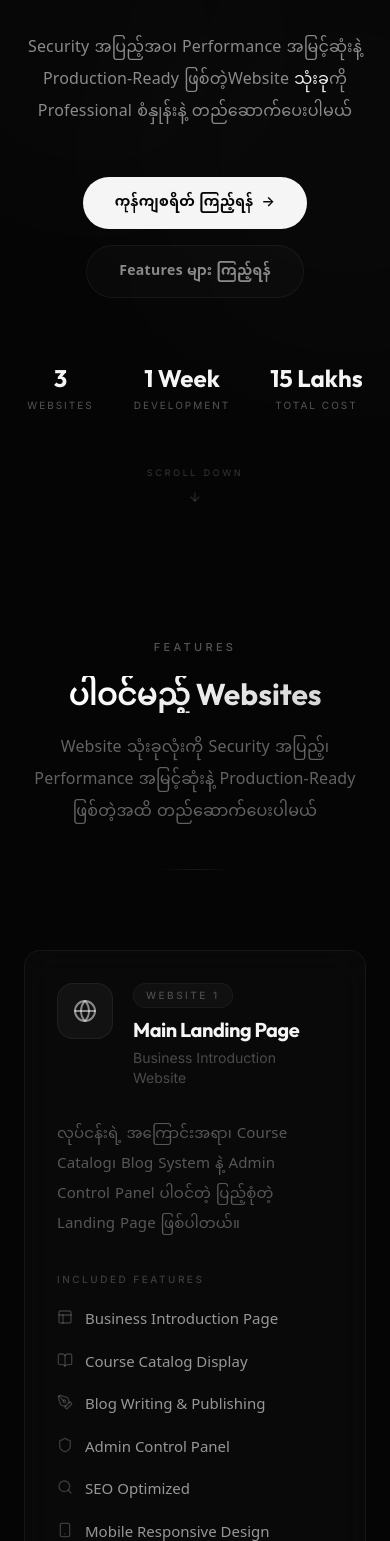
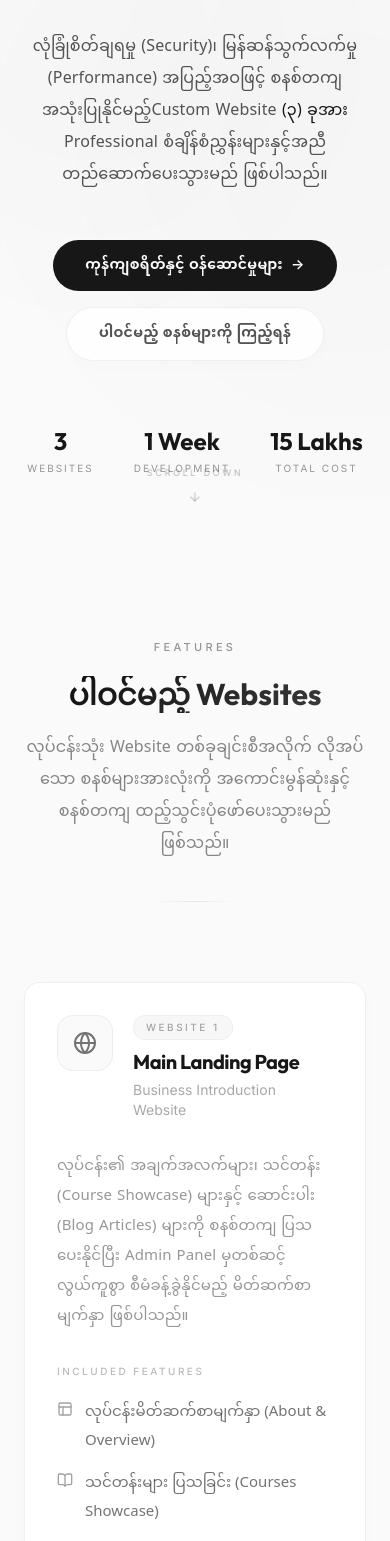
Before and after one commit to devbasestudio/careerlink-quotation, a React (Vite) app: page / in a window 390 px wide. Shown: the part 307-1848 px from the top of the page. Built offline with nearby package versions, Linux system fonts and the light colour scheme; a web font is replaced by a local one.

Commit message:
Update website to light theme and polish Myanmar/English translations

```diff
--- a/src/App.tsx
+++ b/src/App.tsx
@@ -27,10 +27,10 @@ function App() {
             className="group flex items-center gap-3 justify-end"
             aria-label={item.label}
           >
-            <span className="text-[10px] tracking-[0.15em] uppercase text-muted/0 transition-all duration-300 group-hover:text-muted/60 translate-x-2 group-hover:translate-x-0">
+            <span className="text-[10px] tracking-[0.15em] uppercase text-black/0 transition-all duration-300 group-hover:text-black/60 translate-x-2 group-hover:translate-x-0">
               {item.label}
             </span>
-            <span className="w-2 h-2 rounded-full bg-white/15 transition-all duration-300 group-hover:bg-white/50 group-hover:shadow-[0_0_8px_rgba(255,255,255,0.2)]" />
+            <span className="w-2 h-2 rounded-full bg-black/15 transition-all duration-300 group-hover:bg-black/50 group-hover:shadow-[0_0_8px_rgba(0,0,0,0.1)]" />
           </a>
         ))}
       </nav>
--- a/src/components/FeaturesSection.tsx
+++ b/src/components/FeaturesSection.tsx
@@ -42,14 +42,14 @@ const websites: WebsiteData[] = [
     title: 'Main Landing Page',
     subtitle: 'Business Introduction Website',
     description:
-      'လုပ်ငန်းရဲ့ အကြောင်းအရာ၊ Course Catalog၊ Blog System နဲ့ Admin Control Panel ပါဝင်တဲ့ ပြည့်စုံတဲ့ Landing Page ဖြစ်ပါတယ်။',
+      'လုပ်ငန်း၏ အချက်အလက်များ၊ သင်တန်း (Course Showcase) များနှင့် ဆောင်းပါး (Blog Articles) များကို စနစ်တကျ ပြသပေးနိုင်ပြီး Admin Panel မှတစ်ဆင့် လွယ်ကူစွာ စီမံခန့်ခွဲနိုင်မည့် မိတ်ဆက်စာမျက်နှာ ဖြစ်ပါသည်။',
     features: [
-      { icon: Layout, text: 'Business Introduction Page' },
-      { icon: BookOpen, text: 'Course Catalog Display' },
-      { icon: PenTool, text: 'Blog Writing & Publishing' },
-      { icon: Shield, text: 'Admin Control Panel' },
-      { icon: Search, text: 'SEO Optimized' },
-      { icon: Smartphone, text: 'Mobile Responsive Design' },
+      { icon: Layout, text: 'လုပ်ငန်းမိတ်ဆက်စာမျက်နှာ (About & Overview)' },
+      { icon: BookOpen, text: 'သင်တန်းများ ပြသခြင်း (Courses Showcase)' },
+      { icon: PenTool, text: 'ဆောင်းပါးများ ရေးသားတင်ခြင်း (Blog & Articles)' },
+      { icon: Shield, text: 'အုပ်ချုပ်သူအဖွဲ့ဝင် စီမံခန့်ခွဲရေးစနစ် (Admin Control Panel)' },
+      { icon: Search, text: 'ရှာဖွေမှုစနစ် အကောင်းဆုံးဖြစ်အောင် ပြင်ဆင်ခြင်း (SEO Optimization)' },
+      { icon: Smartphone, text: 'ဖုန်းနှင့် Tablet များတွင် သပ်ရပ်စွာပြသခြင်း (Responsive Layout)' },
     ],
     Icon: Globe,
   },
@@ -58,14 +58,14 @@ const websites: WebsiteData[] = [
     title: 'BJT Learning Platform',
     subtitle: 'Japanese Language Learning Platform',
     description:
-      'BJT (Business Japanese Test) အတွက် ရည်ရွယ်ထားတဲ့ ပြည့်စုံတဲ့ Learning Platform ဖြစ်ပြီး 12-Week Study Plan၊ Video Lessons နဲ့ Quiz System တွေ ပါဝင်ပါတယ်။',
+      'BJT (Business Japanese Test) စာမေးပွဲအတွက် အဆင့်သင့်လေ့လာနိုင်သော Platform တစ်ခုဖြစ်ပြီး ၁၂ ပတ်စာ သင်ခန်းစာဇယား (Study Plan)၊ ဗီဒီယိုသင်ခန်းစာများနှင့် စမ်းသပ်စစ်ဆေးမှုများ (Quiz & Exam) ပါဝင်ပါသည်။',
     features: [
-      { icon: BookOpen, text: '12-Week Study Plan' },
-      { icon: Video, text: 'Video Lessons Upload' },
-      { icon: Brain, text: 'Vocabulary Learning System' },
-      { icon: HelpCircle, text: 'Quiz System' },
-      { icon: ClipboardCheck, text: 'Exam System' },
-      { icon: BarChart3, text: 'Progress Tracking' },
+      { icon: BookOpen, text: '၁၂ ပတ်စာ သင်ခန်းစာဇယား (12-Week Study Plan)' },
+      { icon: Video, text: 'သင်ကြားရေးဗီဒီယိုများ တင်ခြင်း (Video Lessons Upload)' },
+      { icon: Brain, text: 'ဝေါဟာရများ လေ့လာဆန်းစစ်ခြင်းစနစ် (Vocab System)' },
+      { icon: HelpCircle, text: 'ဉာဏ်စမ်းစနစ် (Quiz System)' },
+      { icon: ClipboardCheck, text: 'စာမေးပွဲစစ်ဆေးခြင်းစနစ် (Exam System)' },
+      { icon: BarChart3, text: 'လေ့လာမှုတိုးတက်မှု ခြေရာခံခြင်းစနစ် (Progress Tracking)' },
     ],
     Icon: BookOpen,
   },
@@ -74,14 +74,14 @@ const websites: WebsiteData[] = [
     title: 'JLPT N2 Platform',
     subtitle: 'JLPT N2 Level Learning Platform',
     description:
-      'JLPT N2 Level အတွက် ရည်ရွယ်ထားတဲ့ Learning Platform ဖြစ်ပြီး BJT Platform ရဲ့ Feature အားလုံးအပြင် Authentication၊ Payment Integration နဲ့ Messenger Integration တွေ ထပ်မံပါဝင်ပါတယ်။',
+      'JLPT N2 level အတွက် သီးသန့်တည်ဆောက်ထားသော Learning Platform ဖြစ်ပြီး BJT ၏ စနစ်များအပြင် Google Login၊ Device ကန့်သတ်ချက်စနစ်၊ Payment စနစ်များနှင့် Messenger Integration များ ပါဝင်ပါသည်။',
     features: [
-      { icon: BookOpen, text: 'BJT Platform ရဲ့ Feature အားလုံး' },
-      { icon: LogIn, text: 'Google Login Authentication' },
-      { icon: MonitorSmartphone, text: 'Device Limit Control' },
-      { icon: MessageCircle, text: 'Messenger Link Integration' },
-      { icon: CreditCard, text: 'Website Payment System' },
-      { icon: Send, text: 'Messenger Payment Redirect' },
+      { icon: BookOpen, text: 'BJT Platform ရှိ စနစ်များအားလုံး ပါဝင်ခြင်း' },
+      { icon: LogIn, text: 'လုံခြုံစိတ်ချရသော Google ဖြင့် ဝင်ရောက်ခြင်းစနစ် (Google Login)' },
+      { icon: MonitorSmartphone, text: 'အကောင့်တစ်ခုတွင် စက်ပစ္စည်းသုံးစွဲမှု ကန့်သတ်ခြင်းစနစ် (Device Limit)' },
+      { icon: MessageCircle, text: 'စာမျက်နှာ Messenger သို့ တိုက်ရိုက်ချိတ်ဆက်ခြင်း (Messenger Link)' },
+      { icon: CreditCard, text: 'ဝဘ်ဆိုက်အတွင်း ငွေပေးချေမှုစနစ် (Website Payment System)' },
+      { icon: Send, text: 'Messenger မှတစ်ဆင့် ငွေပေးချေရန် ခေါ်ယူခြင်း (Messenger Payment)' },
     ],
     Icon: Target,
   },
@@ -103,11 +103,11 @@ function WebsiteCard({ website, index }: { website: WebsiteData; index: number }
       {/* Header */}
       <div className="flex items-start gap-5 mb-8">
         <div className="icon-container icon-container-lg">
-          <Icon className="w-6 h-6 text-white/50" />
+          <Icon className="w-6 h-6 text-neutral-500" />
         </div>
         <div className="flex-1">
           <div className="flex items-center gap-3 mb-2">
-            <span className="text-[10px] tracking-[0.25em] uppercase text-muted/50 font-medium bg-white/[0.03] px-3 py-1 rounded-full border border-white/[0.04]">
+            <span className="text-[10px] tracking-[0.25em] uppercase text-muted/50 font-medium bg-black/[0.03] px-3 py-1 rounded-full border border-black/[0.04]">
               Website {website.id}
             </span>
           </div>
@@ -136,7 +136,7 @@ function WebsiteCard({ website, index }: { website: WebsiteData; index: number }
                 key={feature.text}
                 className="flex items-start gap-3 group"
               >
-                <FeatureIcon className="w-4 h-4 text-white/20 mt-0.5 flex-shrink-0 transition-colors duration-300 group-hover:text-white/50" />
+                <FeatureIcon className="w-4 h-4 text-neutral-400 mt-0.5 flex-shrink-0 transition-colors duration-300 group-hover:text-secondary" />
                 <span className="mm-text-sm text-secondary/60 transition-colors duration-300 group-hover:text-secondary/90">
                   {feature.text}
                 </span>
@@ -156,7 +156,7 @@ export function FeaturesSection() {
         <SectionHeader
           label="Features"
           title="ပါဝင်မည့် Websites"
-          subtitle="Website သုံးခုလုံးကို Security အပြည့်၊ Performance အမြင့်ဆုံးနဲ့ Production-Ready ဖြစ်တဲ့အထိ တည်ဆောက်ပေးပါမယ်"
+          subtitle="လုပ်ငန်းသုံး Website တစ်ခုချင်းစီအလိုက် လိုအပ်သော စနစ်များအားလုံးကို အကောင်းမွန်ဆုံးနှင့် စနစ်တကျ ထည့်သွင်းပုံဖော်ပေးသွားမည် ဖြစ်သည်။"
         />
 
         <div className="space-y-6">
--- a/src/components/HeroSection.tsx
+++ b/src/components/HeroSection.tsx
@@ -12,8 +12,8 @@ export function HeroSection() {
     >
       {/* Background elements */}
       <div className="absolute inset-0 pointer-events-none">
-        <div className="absolute top-1/4 left-1/4 w-[500px] h-[500px] bg-white/[0.015] rounded-full blur-[100px] animate-float" />
-        <div className="absolute bottom-1/3 right-1/4 w-[400px] h-[400px] bg-white/[0.01] rounded-full blur-[80px] animate-float" style={{ animationDelay: '3s' }} />
+        <div className="absolute top-1/4 left-1/4 w-[500px] h-[500px] bg-black/[0.015] rounded-full blur-[100px] animate-float" />
+        <div className="absolute bottom-1/3 right-1/4 w-[400px] h-[400px] bg-black/[0.01] rounded-full blur-[80px] animate-float" style={{ animationDelay: '3s' }} />
       </div>
 
       {/* Grid pattern */}
@@ -21,7 +21,7 @@ export function HeroSection() {
         className="absolute inset-0 pointer-events-none opacity-[0.025]"
         style={{
           backgroundImage:
-            'linear-gradient(rgba(255,255,255,0.15) 1px, transparent 1px), linear-gradient(90deg, rgba(255,255,255,0.15) 1px, transparent 1px)',
+            'linear-gradient(rgba(0,0,0,0.15) 1px, transparent 1px), linear-gradient(90deg, rgba(0,0,0,0.15) 1px, transparent 1px)',
           backgroundSize: '80px 80px',
         }}
       />
@@ -33,7 +33,7 @@ export function HeroSection() {
             isVisible ? 'animate-fade-in-up' : 'opacity-0'
           }`}
         >
-          <Sparkles className="w-3.5 h-3.5 text-white/40" />
+          <Sparkles className="w-3.5 h-3.5 text-neutral-400" />
           <span className="text-[11px] tracking-[0.25em] uppercase text-muted font-medium">
             Project Quotation
           </span>
@@ -48,7 +48,7 @@ export function HeroSection() {
         >
           <span className="gradient-text-bright">Website</span>
           <br />
-          <span className="text-secondary/50 mm-heading text-4xl md:text-5xl lg:text-6xl">တည်ဆောက်ခြင်း</span>
+          <span className="text-secondary/60 mm-heading text-4xl md:text-5xl lg:text-6xl">ဖွံ့ဖြိုးတိုးတက်ရေး အဆိုပြုလွှာ</span>
         </h1>
 
         {/* Description */}
@@ -58,9 +58,9 @@ export function HeroSection() {
           }`}
           style={{ animationDelay: '200ms' }}
         >
-          Security အပြည့်အဝ၊ Performance အမြင့်ဆုံးနဲ့ Production-Ready ဖြစ်တဲ့
+          လုံခြုံစိတ်ချရမှု (Security)၊ မြန်ဆန်သွက်လက်မှု (Performance) အပြည့်အဝဖြင့် စနစ်တကျ အသုံးပြုနိုင်မည့်
           <br className="hidden md:block" />
-          Website <span className="text-secondary font-medium">သုံးခု</span>ကို Professional စံနှုန်းနဲ့ တည်ဆောက်ပေးပါမယ်
+          Custom Website <span className="text-secondary font-medium">(၃) ခုအား</span> Professional စံချိန်စံညွှန်းများနှင့်အညီ တည်ဆောက်ပေးသွားမည် ဖြစ်ပါသည်။
         </p>
 
         {/* CTA buttons */}
@@ -72,18 +72,18 @@ export function HeroSection() {
         >
           <a
             href="#pricing"
-            className="group px-8 py-3.5 bg-secondary text-primary font-semibold rounded-full text-sm tracking-wide transition-all duration-400 hover:bg-white/90 hover:shadow-[0_0_40px_rgba(255,255,255,0.12)]"
+            className="group px-8 py-3.5 bg-secondary text-primary font-semibold rounded-full text-sm tracking-wide transition-all duration-400 hover:bg-neutral-800 hover:shadow-[0_8px_30px_rgba(0,0,0,0.12)]"
           >
-            <span className="mm-heading">ကုန်ကျစရိတ် ကြည့်ရန်</span>
+            <span className="mm-heading">ကုန်ကျစရိတ်နှင့် ဝန်ဆောင်မှုများ</span>
             <span className="inline-block ml-2 transition-transform duration-300 group-hover:translate-x-1">
               →
             </span>
           </a>
           <a
             href="#features"
-            className="px-8 py-3.5 glass rounded-full text-sm tracking-wide font-medium transition-all duration-400 hover:bg-white/[0.05] text-muted hover:text-secondary"
+            className="px-8 py-3.5 glass rounded-full text-sm tracking-wide font-medium transition-all duration-400 hover:bg-black/[0.03] text-muted hover:text-secondary"
           >
-            <span className="mm-heading">Features များ ကြည့်ရန်</span>
+            <span className="mm-heading">ပါဝင်မည့် စနစ်များကို ကြည့်ရန်</span>
           </a>
         </div>
 
--- a/src/components/SharedFeaturesSection.tsx
+++ b/src/components/SharedFeaturesSection.tsx
@@ -21,37 +21,37 @@ const sharedFeatures: SharedFeature[] = [
     Icon: ShieldCheck,
     title: 'Full Security',
     description:
-      'Authentication, Authorization, Data Encryption နဲ့ Security Best Practices တွေ အပြည့်အဝ ထည့်သွင်းပေးထားပါတယ်',
+      'စနစ်တကျရှိသော အကောင့်ဝင်ရောက်မှု၊ အချက်အလက်များအား ကုဒ်ပြောင်းဝှက်၍ သိမ်းဆည်းခြင်း (Data Encryption) နှင့် လုံခြုံရေးဆိုင်ရာ အကာအကွယ်များ အပြည့်အဝ ပါဝင်ပါသည်။',
   },
   {
     Icon: Zap,
     title: 'High Performance',
     description:
-      'Optimized Loading, Caching Strategy, Image Optimization နဲ့ Code Splitting ဖြင့် မြန်ဆန်စွာ Run ပါတယ်',
+      'စာမျက်နှာများ အမြန်ဆုံး ဖွင့်နိုင်ရန် ပြင်ဆင်ခြင်း၊ Caching စနစ်များ ထည့်သွင်းခြင်းနှင့် ပုံရိပ်များအား အရည်အသွေးမကျဘဲ ချုံ့ပေးခြင်းတို့ဖြင့် သွက်လက်မြန်ဆန်စွာ အသုံးပြုနိုင်ပါသည်။',
   },
   {
     Icon: Smartphone,
     title: 'Responsive Design',
     description:
-      'Phone, Tablet, Desktop အားလုံးမှာ ကောင်းမွန်စွာ Display ဖြစ်ဖို့ Responsive Design နဲ့ တည်ဆောက်ထားပါတယ်',
+      'မည်သည့် မျက်နှာပြင်အရွယ်အစားရှိသော Phone၊ Tablet နှင့် ကွန်ပျူတာများပေါ်တွင်မဆို သပ်ရပ်လှပစွာ အလိုအလျောက် ပြသပေးနိုင်ပါသည်။',
   },
   {
     Icon: Database,
     title: 'Supabase Database',
     description:
-      'Supabase Database ကို Setup လုပ်ပေးပြီး Data Management အတွက် Backend ပြည့်စုံစွာ စီစဉ်ပေးပါတယ်',
+      'လုံခြုံစိတ်ချရပြီး သွက်လက်သည့် Supabase Database စနစ်ကို စနစ်တကျ အသုံးပြု၍ သုံးစွဲသူ ဒေတာအချက်အလက်များကို ထိန်းသိမ်းပေးပါမည်။',
   },
   {
     Icon: Globe,
     title: 'Domain & SSL Setup',
     description:
-      'Custom Domain Setup လုပ်ပေးပြီး SSL Certificate ဖြင့် Secure Connection ရရှိစေပါတယ်',
+      'လုပ်ငန်းသုံး သီးသန့် Domain ချိတ်ဆက်ပေးပြီး HTTPS (SSL Secure Connection) ဖြင့် လုံခြုံရေး စိတ်ချရအောင် လုပ်ဆောင်ပေးပါမည်။',
   },
   {
     Icon: Rocket,
     title: 'Production-Ready',
     description:
-      'Data ထည့်ပြီးတဲ့အထိ အသုံးပြုလို့ရတဲ့ Production-Ready State အထိ Support ပေးပါမယ်',
+      'အချက်အလက်များနှင့် ဗီဒီယိုများ အားလုံး ထည့်သွင်းပြီးသည်နှင့် ချက်ချင်း အဆင်သင့် အသုံးပြုနိုင်သည့် အခြေအနေအထိ ပံ့ပိုးပေးသွားပါမည်။',
   },
 ];
 
@@ -61,15 +61,15 @@ export function SharedFeaturesSection() {
   return (
     <section id="shared-features" className="py-24 md:py-32 px-6 relative section-pattern">
       <div className="absolute inset-0 pointer-events-none">
-        <div className="absolute top-0 left-0 right-0 h-px bg-gradient-to-r from-transparent via-white/[0.05] to-transparent" />
-        <div className="absolute bottom-0 left-0 right-0 h-px bg-gradient-to-r from-transparent via-white/[0.05] to-transparent" />
+        <div className="absolute top-0 left-0 right-0 h-px bg-gradient-to-r from-transparent via-black/[0.05] to-transparent" />
+        <div className="absolute bottom-0 left-0 right-0 h-px bg-gradient-to-r from-transparent via-black/[0.05] to-transparent" />
       </div>
 
       <div className="max-w-5xl mx-auto relative">
         <SectionHeader
           label="Included in All"
           title="Website သုံးခုလုံးအတွက်"
-          subtitle="Website တိုင်းကို အောက်ပါ Quality Standards တွေနဲ့ တည်ဆောက်ပေးပါမယ်"
+          subtitle="Website (၃) ခုစလုံးအတွက် အောက်ပါ အရည်အသွေးမြင့် စံချိန်စံညွှန်းများအတိုင်း တာဝန်ယူ တည်ဆောက်ပေးသွားမည် ဖြစ်သည်။"
         />
 
         <div ref={ref} className="grid grid-cols-1 md:grid-cols-2 lg:grid-cols-3 gap-5">
@@ -83,8 +83,8 @@ export function SharedFeaturesSection() {
                 }`}
                 style={{ animationDelay: `${index * 80}ms` }}
               >
-                <div className="icon-container mb-5 group-hover:bg-white/[0.06]">
-                  <Icon className="w-5 h-5 text-white/40 transition-colors duration-400 group-hover:text-white/70" />
+                <div className="icon-container mb-5 group-hover:bg-black/[0.03]">
+                  <Icon className="w-5 h-5 text-neutral-400 transition-colors duration-400 group-hover:text-secondary" />
                 </div>
                 <h3 className="font-heading text-base font-semibold text-secondary mb-2.5 tracking-tight">
                   {feature.title}
--- a/src/components/TimelineSection.tsx
+++ b/src/components/TimelineSection.tsx
@@ -72,7 +72,7 @@ export function TimelineSection() {
 
         <div className="relative">
           {/* Vertical line */}
-          <div className="absolute left-[22px] top-0 bottom-0 w-px bg-gradient-to-b from-white/8 via-white/4 to-transparent hidden md:block" />
+          <div className="absolute left-[22px] top-0 bottom-0 w-px bg-gradient-to-b from-black/10 via-black/5 to-transparent hidden md:block" />
 
           <div className="space-y-6">
             {timelineSteps.map((step, index) => (
@@ -120,14 +120,14 @@ function TimelineCard({
             </div>
             <div className="flex items-center gap-3">
               <div className="icon-container md:block hidden">
-                <Icon className="w-5 h-5 text-white/40 transition-colors duration-300 group-hover:text-white/60" />
+                <Icon className="w-5 h-5 text-neutral-400 transition-colors duration-300 group-hover:text-secondary" />
               </div>
               <h3 className="font-heading text-lg md:text-xl font-bold text-secondary tracking-tight">
                 {step.title}
               </h3>
             </div>
           </div>
-          <span className="text-[10px] tracking-[0.2em] uppercase text-muted/50 bg-white/[0.03] px-4 py-2 rounded-full font-medium whitespace-nowrap border border-white/[0.04]">
+          <span className="text-[10px] tracking-[0.2em] uppercase text-muted/50 bg-black/[0.02] px-4 py-2 rounded-full font-medium whitespace-nowrap border border-black/[0.05]">
             {step.duration}
           </span>
         </div>
--- a/src/index.css
+++ b/src/index.css
@@ -1,14 +1,14 @@
 @import "tailwindcss";
 
 @theme {
-  --color-primary: #050505;
-  --color-secondary: #f5f5f5;
-  --color-accent: #525252;
-  --color-muted: #8a8a8a;
-  --color-border: #1a1a1a;
-  --color-surface: #0a0a0a;
-  --color-surface-elevated: #141414;
-  --color-glow: rgba(255, 255, 255, 0.04);
+  --color-primary: #fafafa;
+  --color-secondary: #171717;
+  --color-accent: #737373;
+  --color-muted: #525252;
+  --color-border: #e5e5e5;
+  --color-surface: #ffffff;
+  --color-surface-elevated: #f5f5f5;
+  --color-glow: rgba(0, 0, 0, 0.02);
 
   --font-sans: 'Inter', 'Padauk', system-ui, -apple-system, sans-serif;
   --font-heading: 'Outfit', system-ui, sans-serif;
@@ -17,7 +17,7 @@
 
 /* Custom scrollbar */
 ::-webkit-scrollbar {
-  width: 5px;
+  width: 6px;
 }
 
 ::-webkit-scrollbar-track {
@@ -25,20 +25,24 @@
 }
 
 ::-webkit-scrollbar-thumb {
-  background: var(--color-accent);
+  background: #d4d4d4;
   border-radius: 3px;
+}
+
+::-webkit-scrollbar-thumb:hover {
+  background: #a3a3a3;
 }
 
 /* Selection */
 ::selection {
-  background: rgba(255, 255, 255, 0.12);
+  background: rgba(0, 0, 0, 0.06);
   color: var(--color-secondary);
 }
 
 /* Smooth scroll */
 html {
   scroll-behavior: smooth;
-  scrollbar-color: var(--color-accent) var(--color-primary);
+  scrollbar-color: #d4d4d4 var(--color-primary);
   scrollbar-width: thin;
 }
 
@@ -133,19 +137,19 @@ body {
 
 @keyframes pulse-border {
   0%, 100% {
-    border-color: rgba(255, 255, 255, 0.04);
+    border-color: rgba(0, 0, 0, 0.05);
   }
   50% {
-    border-color: rgba(255, 255, 255, 0.08);
+    border-color: rgba(0, 0, 0, 0.1);
   }
 }
 
 @keyframes glow {
   0%, 100% {
-    box-shadow: 0 0 20px rgba(255, 255, 255, 0.02);
+    box-shadow: 0 4px 20px rgba(0, 0, 0, 0.02);
   }
   50% {
-    box-shadow: 0 0 40px rgba(255, 255, 255, 0.05);
+    box-shadow: 0 10px 40px rgba(0, 0, 0, 0.06);
   }
 }
 
@@ -187,11 +191,12 @@ body {
   transform-origin: left;
 }
 
-/* Glass effect - more subtle */
+/* Glass effect - premium light theme card */
 .glass {
-  background: rgba(255, 255, 255, 0.02);
+  background: rgba(255, 255, 255, 0.85);
   backdrop-filter: blur(16px);
-  border: 1px solid rgba(255, 255, 255, 0.05);
+  border: 1px solid rgba(0, 0, 0, 0.06);
+  box-shadow: 0 4px 24px -4px rgba(0, 0, 0, 0.02);
 }
 
 .glass-hover {
@@ -199,21 +204,22 @@ body {
 }
 
 .glass-hover:hover {
-  background: rgba(255, 255, 255, 0.04);
-  border-color: rgba(255, 255, 255, 0.1);
+  background: rgba(255, 255, 255, 1);
+  border-color: rgba(0, 0, 0, 0.12);
   transform: translateY(-2px);
+  box-shadow: 0 12px 30px -4px rgba(0, 0, 0, 0.05);
 }
 
 /* Gradient text */
 .gradient-text {
-  background: linear-gradient(145deg, #ffffff 0%, #999999 100%);
+  background: linear-gradient(145deg, #171717 0%, #525252 100%);
   -webkit-background-clip: text;
   -webkit-text-fill-color: transparent;
   background-clip: text;
 }
 
 .gradient-text-bright {
-  background: linear-gradient(145deg, #ffffff 20%, #cccccc 100%);
+  background: linear-gradient(145deg, #0a0a0a 0%, #404040 100%);
   -webkit-background-clip: text;
   -webkit-text-fill-color: transparent;
   background-clip: text;
@@ -235,7 +241,7 @@ body {
   background: linear-gradient(
     90deg,
     transparent,
-    rgba(255, 255, 255, 0.02),
+    rgba(0, 0, 0, 0.015),
     transparent
   );
   transition: left 0.8s cubic-bezier(0.16, 1, 0.3, 1);
@@ -251,7 +257,7 @@ body {
   background: linear-gradient(
     90deg,
     transparent,
-    rgba(255, 255, 255, 0.08),
+    rgba(0, 0, 0, 0.08),
     transparent
   );
 }
@@ -264,8 +270,8 @@ body {
   display: flex;
   align-items: center;
   justify-content: center;
-  background: rgba(255, 255, 255, 0.04);
-  border: 1px solid rgba(255, 255, 255, 0.06);
+  background: rgba(0, 0, 0, 0.02);
+  border: 1px solid rgba(0, 0, 0, 0.05);
   flex-shrink: 0;
   transition: all 0.4s cubic-bezier(0.16, 1, 0.3, 1);
 }
@@ -278,8 +284,8 @@ body {
 
 .group:hover .icon-container,
 .icon-container:hover {
-  background: rgba(255, 255, 255, 0.08);
-  border-color: rgba(255, 255, 255, 0.12);
+  background: rgba(0, 0, 0, 0.04);
+  border-color: rgba(0, 0, 0, 0.1);
 }
 
 /* Number circle */
@@ -290,12 +296,12 @@ body {
   display: flex;
   align-items: center;
   justify-content: center;
-  border: 1px solid rgba(255, 255, 255, 0.1);
+  border: 1px solid rgba(0, 0, 0, 0.08);
   font-family: var(--font-heading);
   font-weight: 600;
   font-size: 0.9rem;
   flex-shrink: 0;
-  background: rgba(255, 255, 255, 0.03);
+  background: rgba(0, 0, 0, 0.01);
 }
 
 /* Feature dot */
@@ -303,19 +309,19 @@ body {
   width: 5px;
   height: 5px;
   border-radius: 50%;
-  background: rgba(255, 255, 255, 0.2);
+  background: rgba(0, 0, 0, 0.15);
   flex-shrink: 0;
   margin-top: 8px;
   transition: all 0.3s ease;
 }
 
 .group:hover .feature-dot {
-  background: rgba(255, 255, 255, 0.5);
-  box-shadow: 0 0 6px rgba(255, 255, 255, 0.2);
+  background: rgba(0, 0, 0, 0.35);
+  box-shadow: 0 0 6px rgba(0, 0, 0, 0.1);
 }
 
 /* Section background pattern */
 .section-pattern {
-  background-image: radial-gradient(rgba(255, 255, 255, 0.03) 1px, transparent 1px);
+  background-image: radial-gradient(rgba(0, 0, 0, 0.02) 1px, transparent 1px);
   background-size: 32px 32px;
 }
```
Also changed, not shown: src/components/Footer.tsx (+4 -4 lines), src/components/MaintenanceSection.tsx (+5 -5 lines), src/components/PaymentSection.tsx (+4 -4 lines), src/components/PricingSection.tsx (+15 -15 lines).
